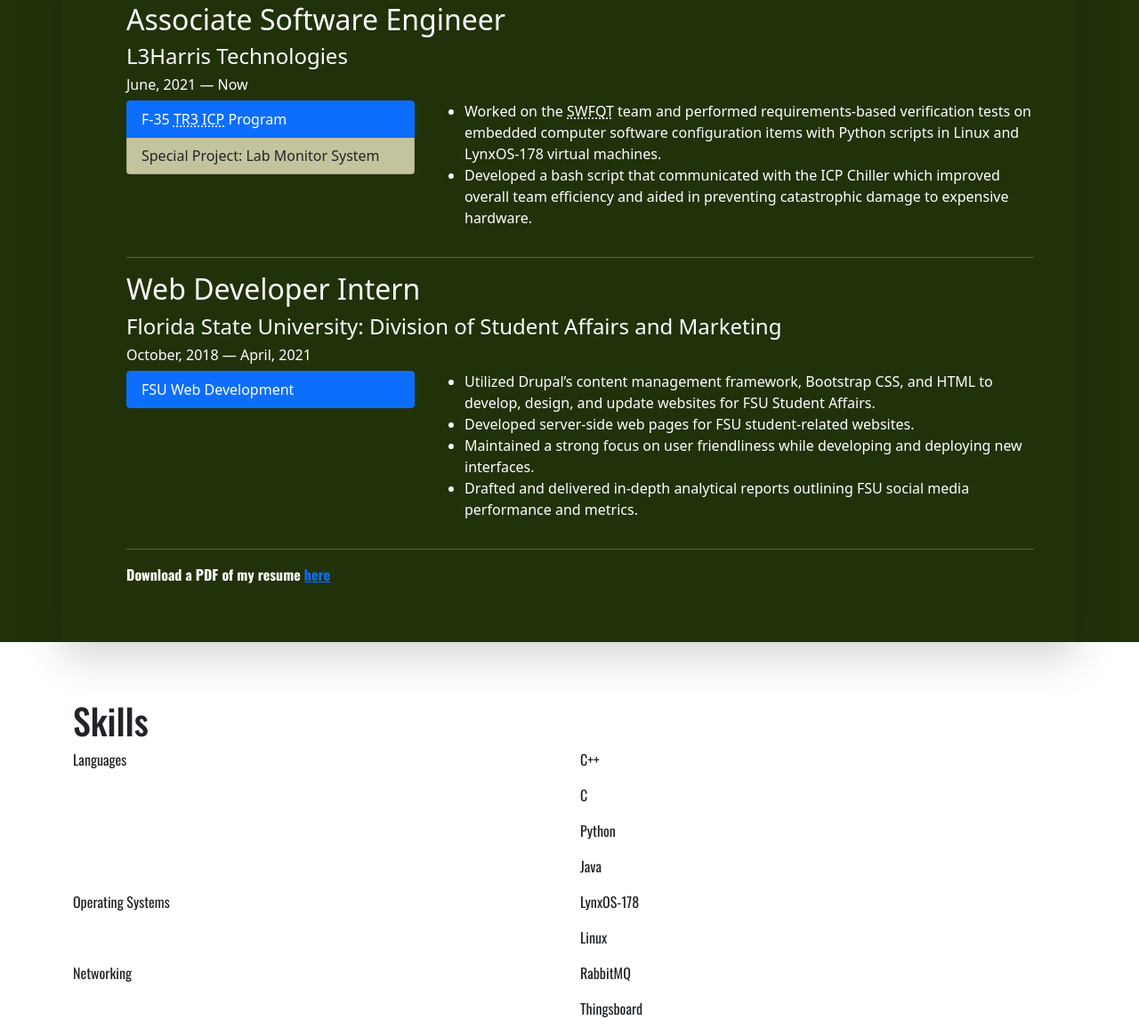
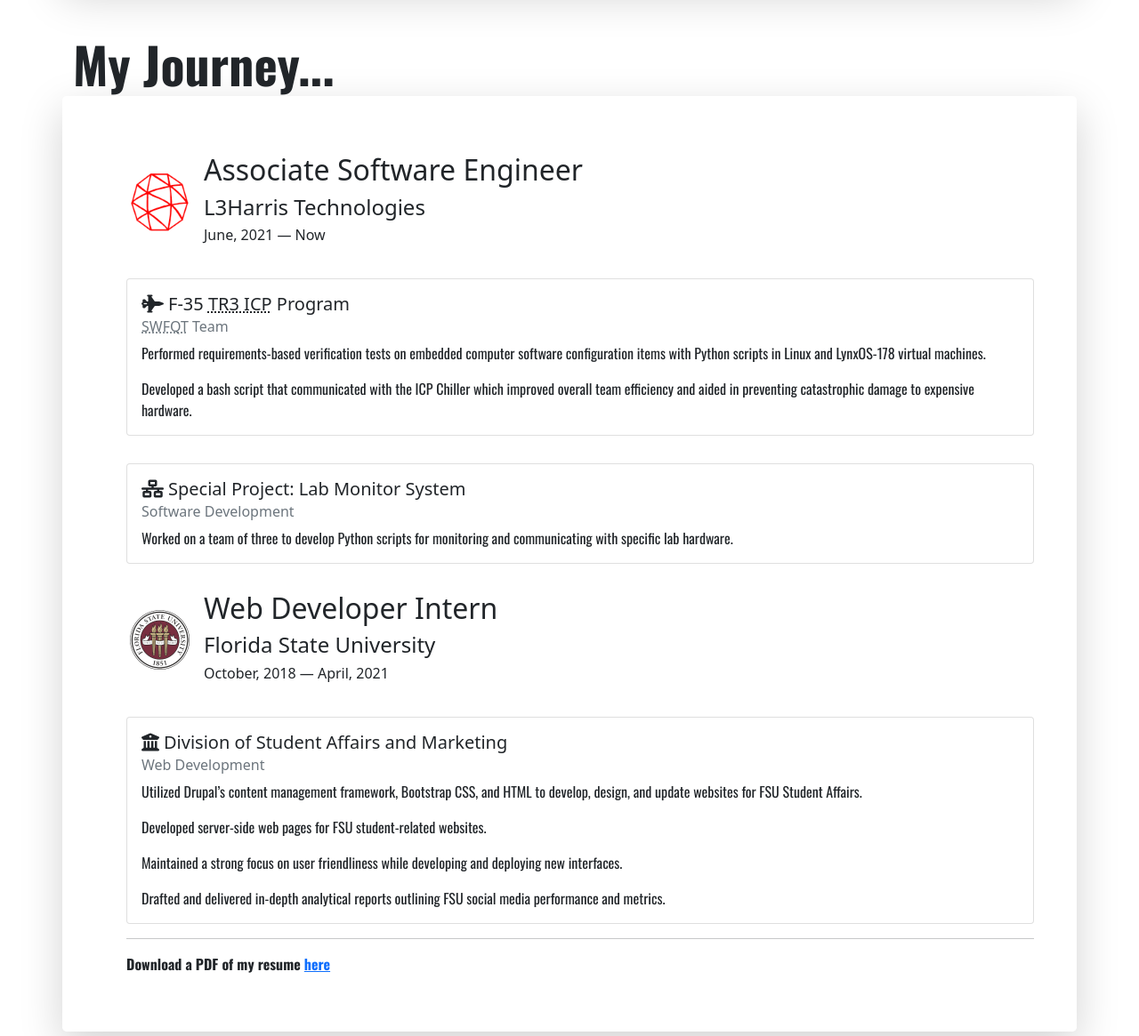
Before and after one commit to dantecoupet/dantecoupet.github.io, a plain HTML site: page index.html in a window 1280 px wide. Shown: the part 521-1686 px from the top of the page at 89% size. Drawn offline with nearby package versions, Linux system fonts and the light colour scheme; a web font is replaced by a local one.

Commit message:
restructuring and making things prettier :)

```diff
--- a/index.html
+++ b/index.html
@@ -12,6 +12,8 @@
     <meta name="description" content="" />
     <meta name="viewport" content="width=device-width, initial-scale=1" />
     <link rel="stylesheet" href="styles/styles.css" />
+    <link rel="stylesheet" href="https://fontawesome.com/releases/v5.10.0/css/all.css"
+        integrity="sha384-AYmEC3Yw5cVb3ZcuHtOA93w35dYTsvhLPVnYs9eStHfGJvOvKxVfELGroGkvsg+p" crossorigin="anonymous" />
 </head>
 
 <body>
@@ -25,19 +27,12 @@
     <!-- NAVBAR SECTION -->
 
     <!-- NOT SURE WHAT TO DO HERE SECTION -->
-    <!-- <div class="jumbotron">
+    <div class="jumbotron">
         <div class="container">
             <h1 class="display-4">Hello, world!</h1>
-            <p class="lead">This is a simple hero unit, a simple jumbotron-style component for calling extra attention
-                to
-                featured content or information.</p>
-            <hr class="my-4">
-            <p>It uses utility classes for typography and spacing to space content out within the larger container.</p>
-            <p class="lead">
-                <a class="btn btn-primary btn-lg" href="#" role="button">Learn more</a>
-            </p>
+            <p class="lead">Not sure what to put here yet. Probably a picture of my face</p>
         </div>
-    </div> -->
+    </div>
 
     <!-- WHO AM I SECTION -->
     <div class="container my-5">
@@ -59,79 +54,87 @@
     </div>
 
     <!-- EXPERIENCE SECTION -->
-    <div class="jumbotron bg-green">
+    <div class="jumbotron">
         <div class="container">
-            <h1 class="display-4 fw-bold lh-1">Experience</h1>
+            <h1 class="display-4 fw-bold lh-1">My Journey...</h1>
+
             <div class="row p-4 p-4 pb-0 pe-lg-0 pt-lg-5 align-items-center rounded-3 shadow-lg">
                 <div class="col-lg-12 p-3 p-lg-5 pt-lg-3">
+
+                    <!-- L3HARRIS -->
+                    <div class="row align-items-center">
+                        <div class="col-lg-1">
+                            <img class="job-logo" src="assets/img/l3harris-globe.png">
+                        </div>
+                        <div class="col-lg-11">
                             <h2>Associate Software Engineer</h2>
                             <h4>L3Harris Technologies</h4>
                             <h6>June, 2021 &mdash; Now</h6>
-                    <div class="row">
-                        <div class="col-4">
-                            <div class="list-group" id="list-tab-2" role="tablist">
-                                <a class="list-group-item list-group-item-action active" id="list-f35icp-list"
-                                    data-bs-toggle="list" href="#list-f35icp" role="tab"
-                                    aria-controls="list-f35icp">F-35
-                                    <abbr title="Technology Refresh 3 Integrated Core Processor">TR3 ICP</abbr>
-                                    Program</a>
-                                <a class="list-group-item list-group-item-action" id="list-splm-list"
-                                    data-bs-toggle="list" href="#list-splm" role="tab" aria-controls="list-splm">Special
-                                    Project: Lab Monitor System</a>
                         </div>
                     </div>
-                        <div class="col-8">
-                            <div class="tab-content" id="nav-tabContent">
-                                <div class="tab-pane fade show active" id="list-f35icp" role="tabpanel"
-                                    aria-labelledby="list-f35icp-list">
-                                    <ul>
-                                        <li>Worked on the <abbr
-                                                title="Software Functional Qualification Testing">SWFQT</abbr> team and
-                                            performed requirements-based verification tests on embedded computer
-                                            software configuration items with Python scripts in Linux and LynxOS-178
-                                            virtual machines.</li>
-                                        <li>Developed a bash script that communicated with the ICP Chiller which
-                                            improved overall team efficiency and aided in preventing catastrophic damage
-                                            to expensive hardware.</li>
-                                    </ul>
+                    <div class="row job-card">
+                        <div class="col-lg-12">
+                            <div class="card">
+                                <div class="card-body">
+                                    <h5 class="card-title"><i class="fas fa-fighter-jet">&nbsp;</i>F-35
+                                        <abbr title="Technology Refresh 3 Integrated Core Processor">TR3 ICP</abbr>
+                                        Program
+                                    </h5>
+                                    <h6 class="card-subtitle mb-2 text-muted"><abbr
+                                            title="Software Functional Qualification Testing">SWFQT</abbr> Team</h6>
+                                    <p class="card-text">Performed requirements-based verification tests on embedded
+                                        computer software configuration items with Python scripts in Linux and
+                                        LynxOS-178 virtual machines.</p>
+                                    <p class="card-text">Developed a bash script that communicated with the ICP Chiller
+                                        which improved overall team efficiency and aided in preventing catastrophic
+                                        damage to expensive hardware.</p>
                                 </div>
-                                <div class="tab-pane fade" id="list-splm" role="tabpanel"
-                                    aria-labelledby="list-splm-list">
-                                    <ul>
-                                        <li>Worked on a team of three to develop Python scripts for communicating with
-                                            specific lab hardware.</li>
-                                    </ul>
+                            </div>
+                        </div>
+                    </div>
+                    <div class="row job-card">
+                        <div class="col-lg-12">
+                            <div class="card">
+                                <div class="card-body">
+                                    <h5 class="card-title"><i class="fas fa-network-wired">&nbsp;</i>Special Project:
+                                        Lab Monitor System
+                                    </h5>
+                                    <h6 class="card-subtitle mb-2 text-muted">Software Development</h6>
+                                    <p class="card-text">Worked on a team of three to develop Python scripts for
+                                        monitoring and communicating with specific lab hardware.</p>
                                 </div>
                             </div>
                         </div>
                     </div>
 
-                    <hr />
-
+                    <!-- FSU DSA MARKETING -->
+                    <div class="row align-items-center" style="margin-top: 3%;">
+                        <div class="col-lg-1">
+                            <img class="job-logo" src="assets/img/florida-state-university-logo-png.png">
+                        </div>
+                        <div class="col-lg-11">
                             <h2>Web Developer Intern</h2>
-                    <h4>Florida State University: Division of Student Affairs and Marketing</h4>
+                            <h4>Florida State University</h4>
                             <h6>October, 2018 &mdash; April, 2021</h6>
-                    <div class="row">
-                        <div class="col-4">
-                            <div class="list-group" id="list-tab-1" role="tablist">
-                                <a class="list-group-item list-group-item-action active" id="list-dsaweb-list"
-                                    data-bs-toggle="list" href="#list-dsaweb" role="tab" aria-controls="list-f35icp">FSU
-                                    Web Development</a>
                         </div>
                     </div>
-                        <div class="col-8">
-                            <div class="tab-content" id="nav-tabContent">
-                                <div class="tab-pane fade show active" id="list-dsaweb" role="tabpanel"
-                                    aria-labelledby="list-dsaweb-list">
-                                    <ul>
-                                        <li>Utilized Drupal’s content management framework, Bootstrap CSS, and HTML to
-                                            develop, design, and update websites for FSU Student Affairs.</li>
-                                        <li>Developed server-side web pages for FSU student-related websites.</li>
-                                        <li>Maintained a strong focus on user friendliness while developing and
-                                            deploying new interfaces.</li>
-                                        <li>Drafted and delivered in-depth analytical reports outlining FSU social media
-                                            performance and metrics.</li>
-                                    </ul>
+
+                    <div class="row" style="margin-top: 3%;">
+                        <div class="col-lg-12">
+                            <div class="card">
+                                <div class="card-body">
+                                    <h5 class="card-title"><i class="fas fa-university">&nbsp;</i>Division of Student
+                                        Affairs and Marketing
+                                    </h5>
+                                    <h6 class="card-subtitle mb-2 text-muted">Web Development</h6>
+                                    <p class="card-text">Utilized Drupal’s content management framework, Bootstrap CSS,
+                                        and HTML to develop, design, and update websites for FSU Student Affairs.</p>
+                                    <p class="card-text">Developed server-side web pages for FSU student-related
+                                        websites.</p>
+                                    <p class="card-text">Maintained a strong focus on user friendliness while developing
+                                        and deploying new interfaces.</p>
+                                    <p class="card-text">Drafted and delivered in-depth analytical reports outlining FSU
+                                        social media performance and metrics.</p>
                                 </div>
                             </div>
                         </div>
@@ -185,7 +188,9 @@
         <div class="row p-4 pb-0 pe-lg-0 pt-lg-5 align-items-center rounded-3 border shadow-lg">
             <div class="col-lg-7 p-3 p-lg-5 pt-lg-3">
                 <h1 class="display-4 fw-bold lh-1">What are my goals?</h1>
-                <p class="lead">I aim to become an expert in embedded systems and software development. I hope to work with my friends in making a great contribution to the world using software and a little bit of imagination.</p>
+                <p class="lead">I aim to become an expert in embedded systems and software development. I hope to work
+                    with my friends in making a great contribution to the world using software and a little bit of
+                    imagination.</p>
             </div>
             <div class="col-lg-5 p-3 p-lg-5 pt-lg-3">
                 <div class="d-grid gap-2 d-md-flex justify-content-md-center mb-4 mb-lg-3">
@@ -276,6 +281,7 @@
     <script src="https://cdn.jsdelivr.net/npm/bootstrap@5.0.1/dist/js/bootstrap.bundle.min.js"
         integrity="sha384-gtEjrD/SeCtmISkJkNUaaKMoLD0//ElJ19smozuHV6z3Iehds+3Ulb9Bn9Plx0x4"
         crossorigin="anonymous"></script>
+    <script src="https://kit.fontawesome.com/f1eb06107c.js" crossorigin="anonymous"></script>
 </body>
 
 </html>
--- a/styles/styles.css
+++ b/styles/styles.css
@@ -4,13 +4,18 @@
     margin-top: 5%;
 }
 
-.list-group-item {
-  background-color: #C3C49E;
+.job-card {
+  margin-top: 3%;
+  margin-bottom: 3%;
+}
+
+.job-logo {
+  width: 75px;
+  height: 75px;
 }
 
 .bg-dark {
   background-color: #2c2a29;
-  color: #ffffff;
 }
 
 .bg-green {
```
Also changed, not shown: assets/img/florida-state-university-logo-png.png (added), assets/img/fsu-emblem-logo.png (added), assets/img/l3harris-globe.png (added), js/functions.js (line endings or trailing spaces). Lines whose indentation alone changed are shown as unchanged.
